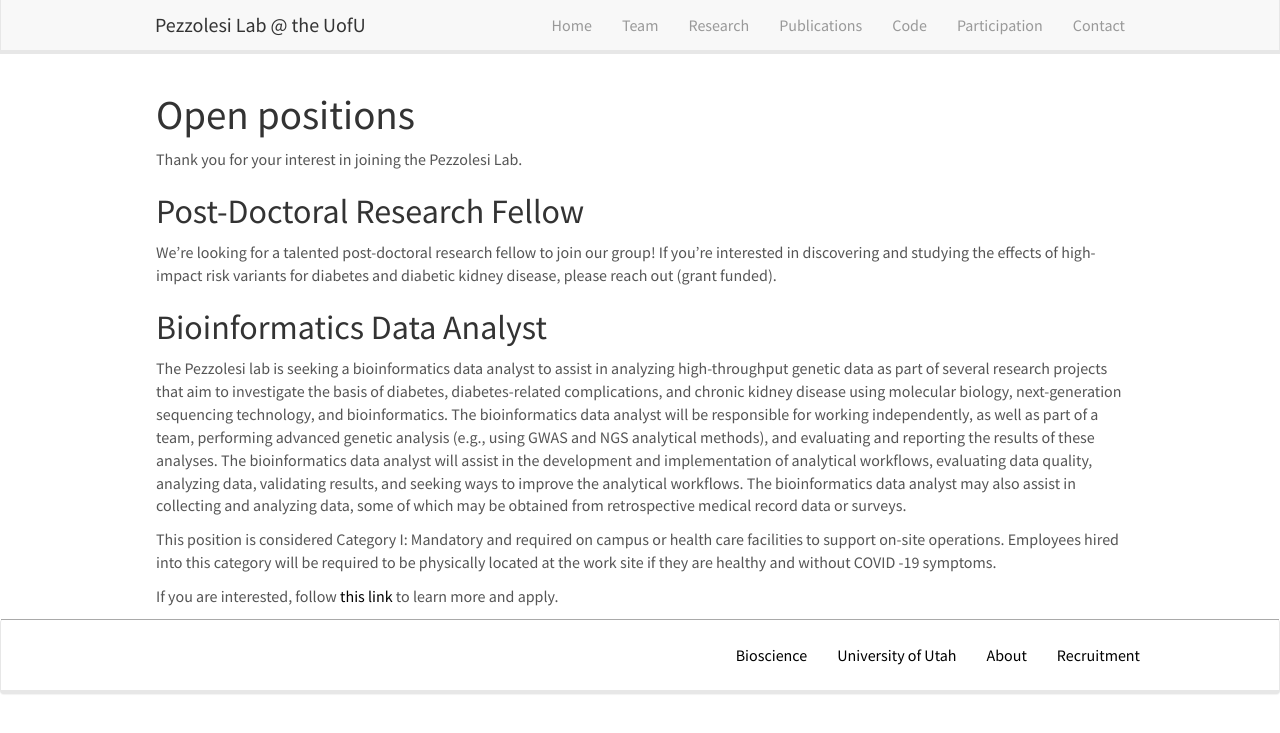
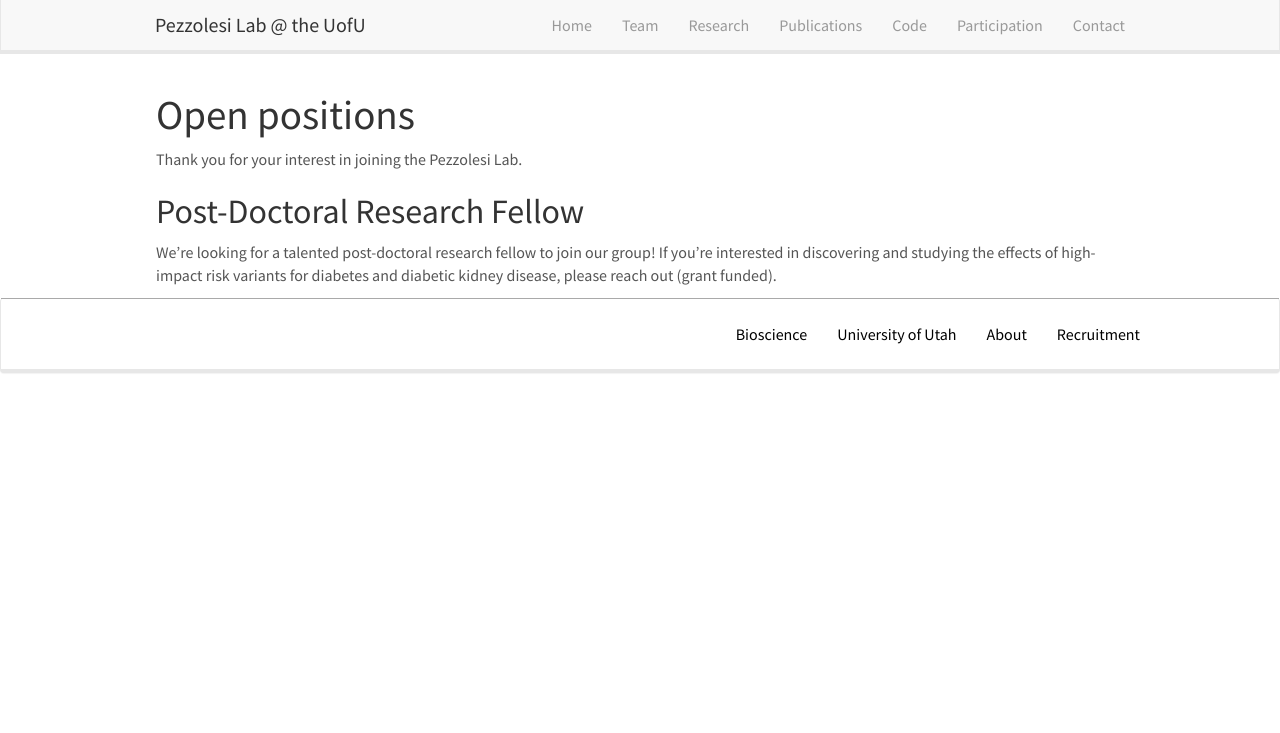
Before and after one commit to PezzolesiLab/pezzolesilab, a Jekyll site: the page built from _pages/recruitment.md, in a window 1280 px wide. Shown: the top 733 px of the page. Built offline with Jekyll 4.4.1, drawn with Linux system fonts in a browser that asks for light colours; nearby versions of some CDN libraries.

Commit message:
Update recruitment.md

```diff
--- a/_pages/recruitment.md
+++ b/_pages/recruitment.md
@@ -13,11 +13,3 @@ Thank you for your interest in joining the Pezzolesi Lab.
 ## Post-Doctoral Research Fellow
 
 We're looking for a talented post-doctoral research fellow to join our group!  If you're interested in discovering and studying the effects of high-impact risk variants for diabetes and diabetic kidney disease, please reach out (grant funded).
-
-## Bioinformatics Data Analyst
-
-The Pezzolesi lab is seeking a bioinformatics data analyst to assist in analyzing high-throughput genetic data as part of several research projects that aim to investigate the basis of diabetes, diabetes-related complications, and chronic kidney disease using molecular biology, next-generation sequencing technology, and bioinformatics. The bioinformatics data analyst will be responsible for working independently, as well as part of a team, performing advanced genetic analysis (e.g., using GWAS and NGS analytical methods), and evaluating and reporting the results of these analyses. The bioinformatics data analyst will assist in the development and implementation of analytical workflows, evaluating data quality, analyzing data, validating results, and seeking ways to improve the analytical workflows. The bioinformatics data analyst may also assist in collecting and analyzing data, some of which may be obtained from retrospective medical record data or surveys.
-
-This position is considered Category I: Mandatory and required on campus or health care facilities to support on-site operations. Employees hired into this category will be required to be physically located at the work site if they are healthy and without COVID -19 symptoms.
-
-If you are interested, follow [this link](https://employment.utah.edu/salt-lake-city-ut/bioinformatics-data-analyst-i/A26CA75F47F745CDBD73DA59008DD5B8/job/) to learn more and apply.
```
